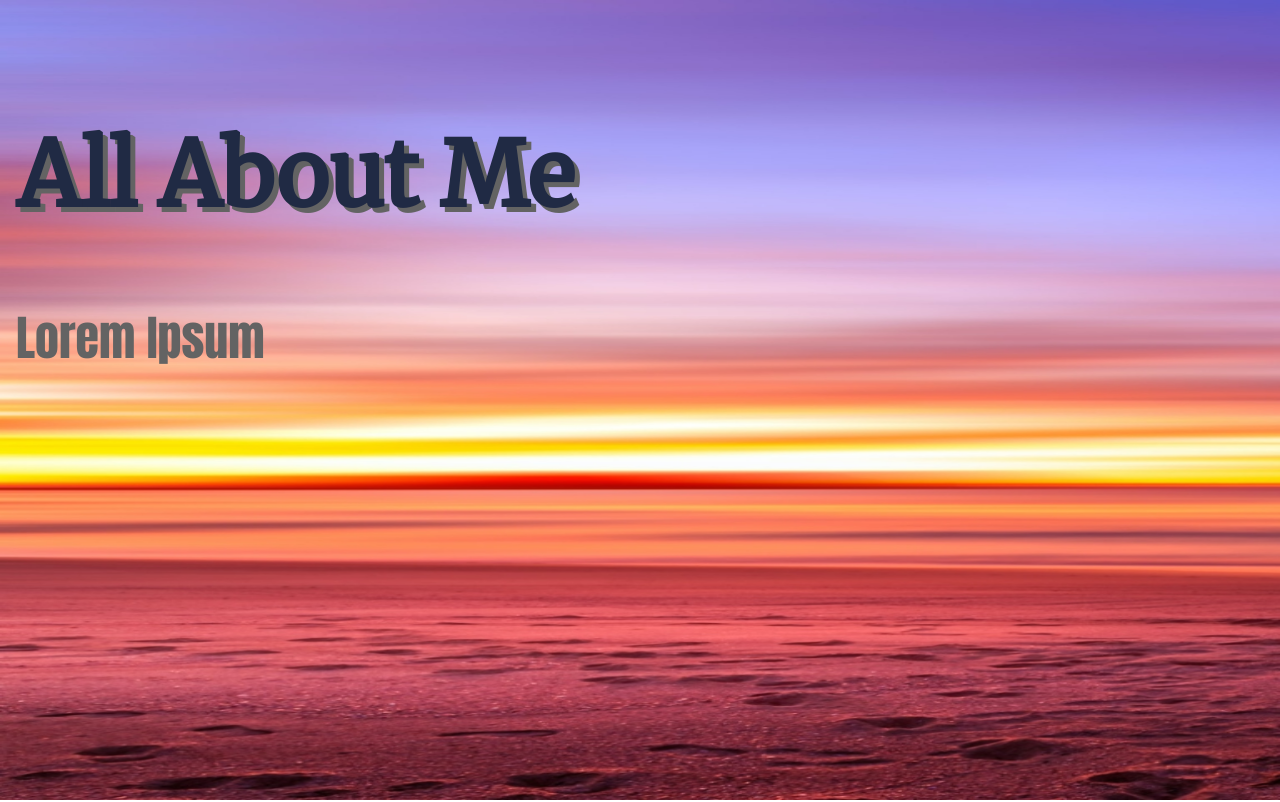
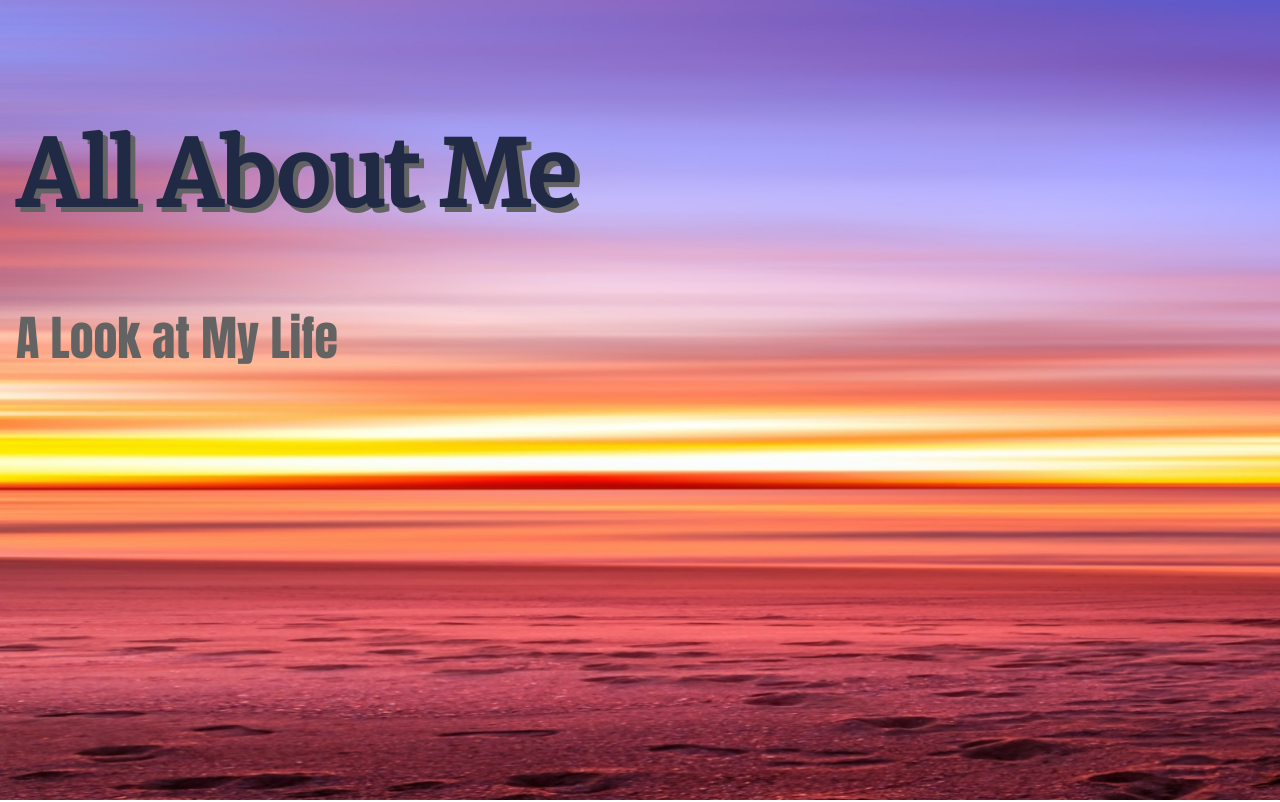
Before and after one commit to IS-120/overlays-and-cards-mbingham196, a website: page index.html in a window 1280 px wide. Shown: the top 802 px of the page. Drawn offline with Linux system fonts and the light colour scheme.

Commit message:
added p text

```diff
--- a/index.html
+++ b/index.html
@@ -35,7 +35,7 @@
   <section class="hero">
     <div class="text-overlay">
       <h1>All About Me</h1>
-      <p>Lorem Ipsum</p>
+      <p>A Look at My Life</p>
     </div>
     <div class="hero-image">
       <picture>
@@ -109,20 +109,6 @@
 
   <aside></aside>
 
-  <!-- <aside>
-    <p>
-      <svg>
-        <symbol id="target" viewbox="0 0 120 120">
-          <circle cx="60" cy="60" r="60" fill="red" />
-          <circle cx="60" cy="60" r="50" fill="white" />
-          <circle cx="60" cy="60" r="40" fill="red" />
-          <circle cx="60" cy="60" r="30" fill="white" />
-          <circle cx="60" cy="60" r="20" fill="red" />
-          <circle cx="60" cy="60" r="10" fill="white" />
-        </symbol width="480" height="480">
-      </svg> -->
-  <!-- </p>
-  </aside> -->
   <footer>
     <p>Matthew Bingham &copy; 2022</p>
   </footer>
```
